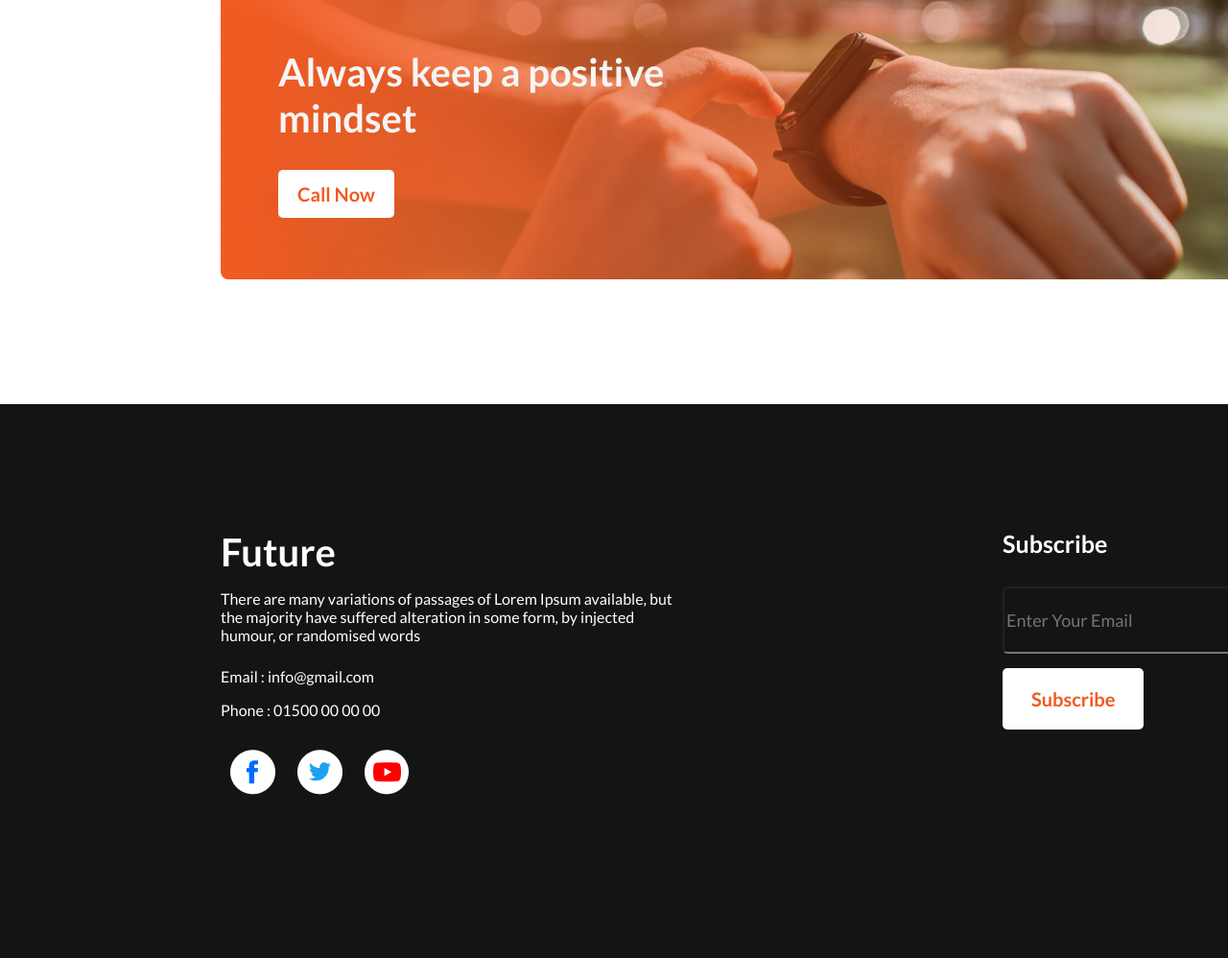
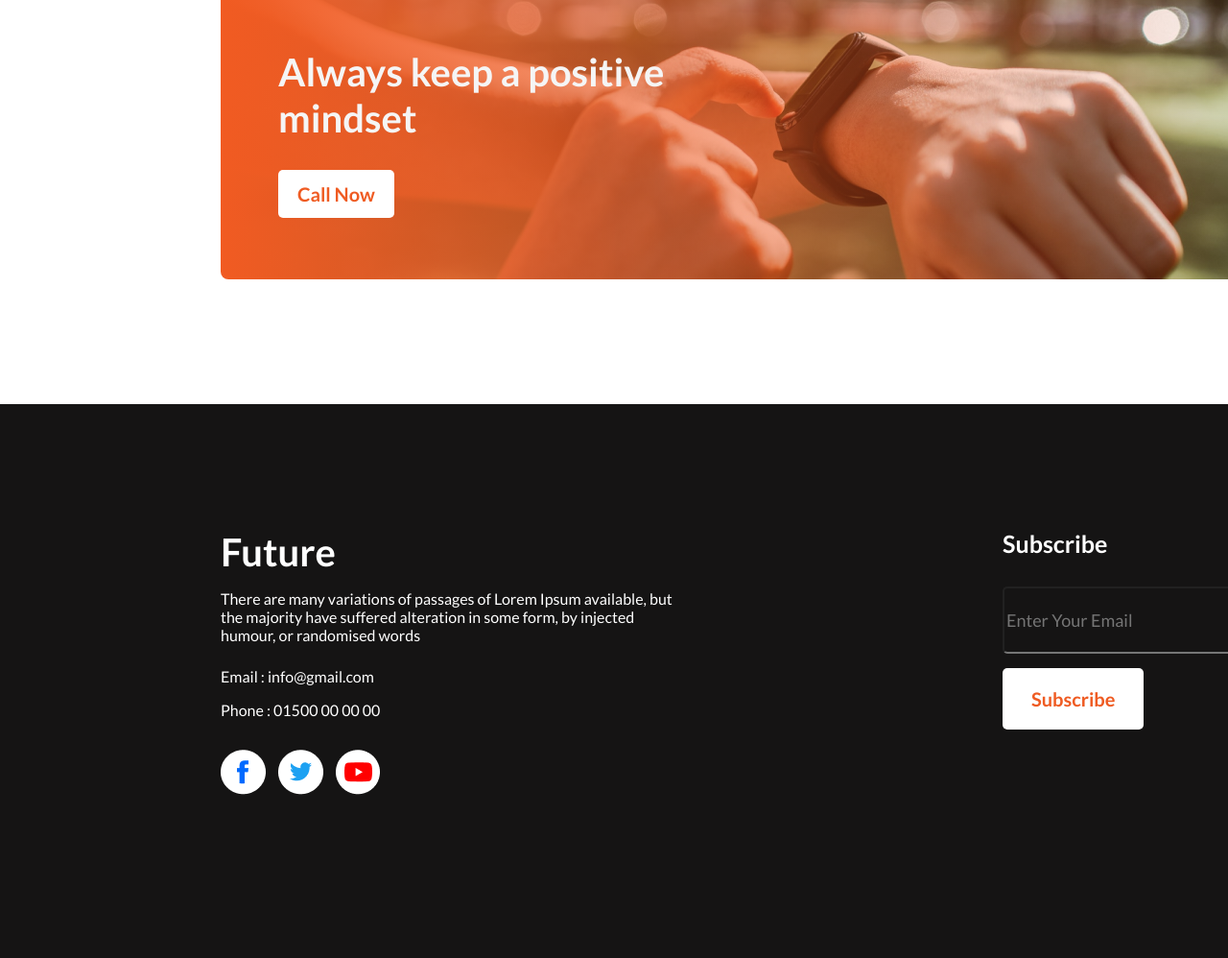
Before and after one commit to m2anuman/new-year-new-me, a plain HTML site: page index.html in a window 1280 px wide. Shown: the part 2871-3869 px from the top of the page at 96% size. Drawn offline with Linux system fonts and the light colour scheme.

Commit message:
social icon fixed

```diff
--- a/styles/style.css
+++ b/styles/style.css
@@ -154,7 +154,7 @@ li{
     margin: 30px 0px 0px 60px;
 }
 
-/* Footer */
+/* Footer Social*/
 footer{
     position: absolute;
     width: 1600px;
@@ -167,7 +167,7 @@ footer{
     color: white;
     width: 485px;
     height: 317px;
-    margin: 130px 0px 0px 230px;
+    margin: 130px 0px 130px 230px;
 }
 .contact-social .title{
     font-size: 40px;
@@ -188,7 +188,9 @@ footer{
 }
 .contact-social a{
     text-decoration: none;
-    padding: 10px;
+    height: 47px;
+    width: 180px;
+    padding-right: 10px;
 }
 
 /* Subscribe Newsletter  */
```
